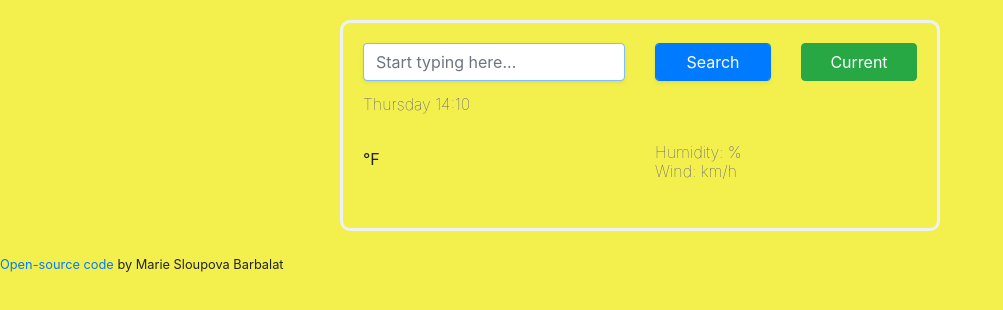
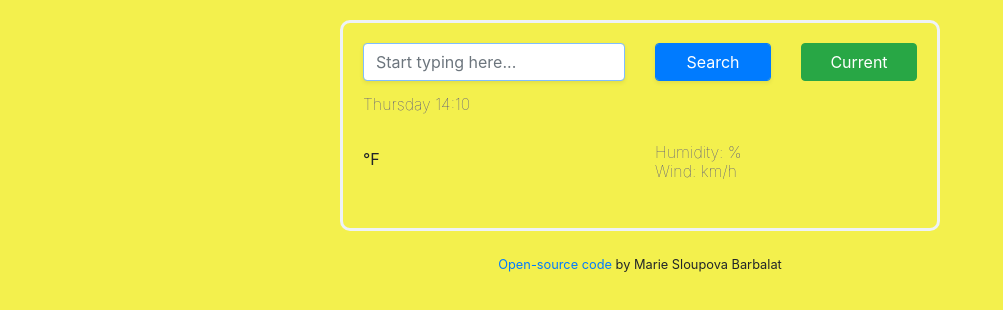
Before and after one commit to maruskabarbalat/weather-app-project, a website: page index.html in a window 1280 px wide. Shown: the whole page, without its empty margins (0-1003 px from the left). Drawn offline with nearby package versions, Linux system fonts and the light colour scheme; files that its build step writes are made by us from their sources; no server answers.

```diff
--- a/styles.css
+++ b/styles.css
@@ -50,3 +50,6 @@
   .search-form {
     margin-bottom: 15px;
   }
+.source{
+    text-align:center;
+}
```
